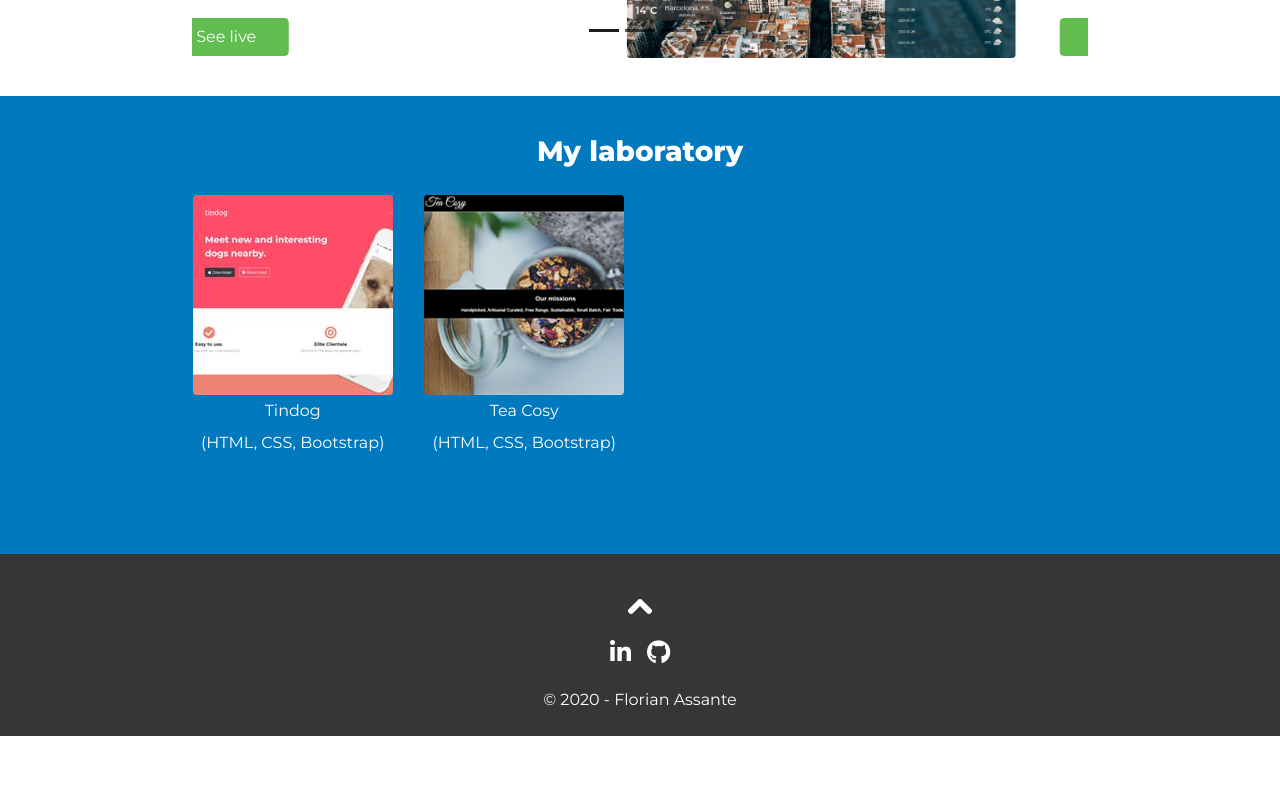
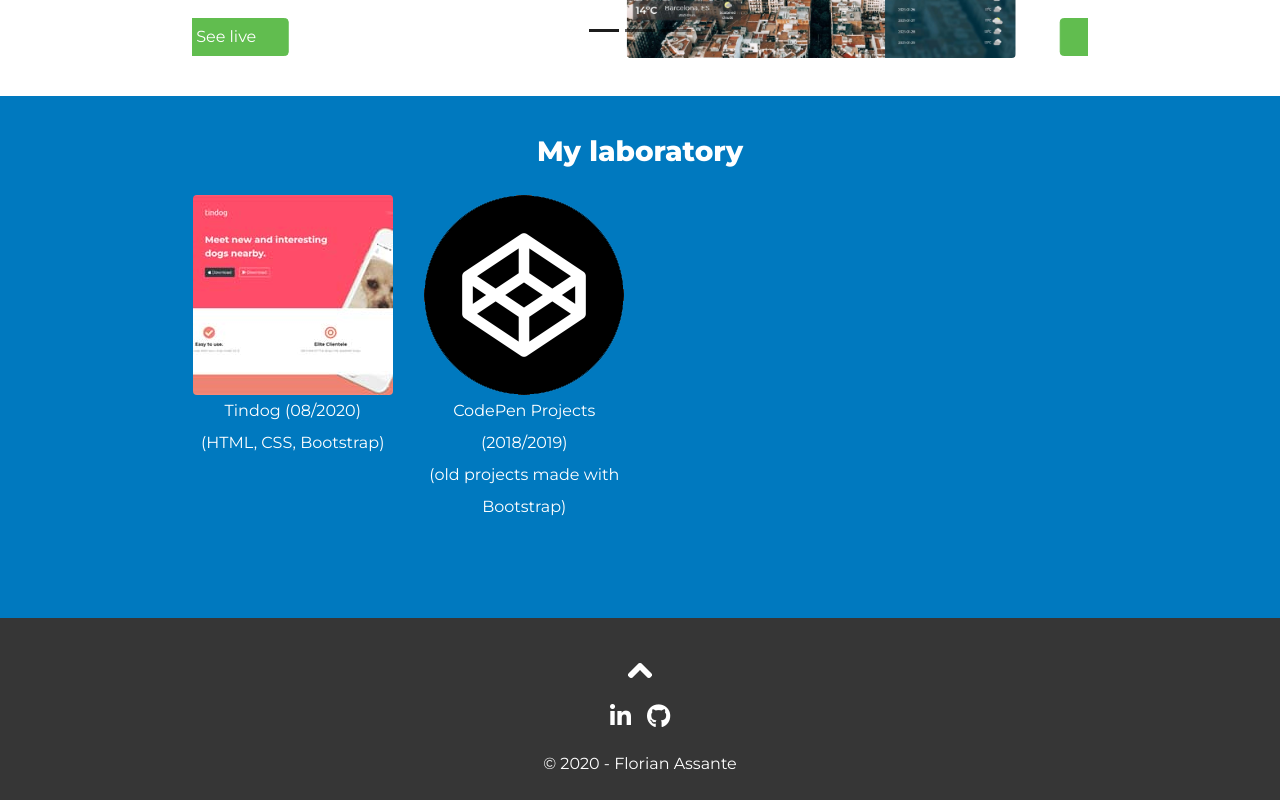
Before and after one commit to Raynnon/cv, a React (Create React App) app: page / in a window 1280 px wide. Shown: the part 2185-2985 px from the top of the page. Before the commit the page ends 2921 px from the top, so only its background shows below. Built offline with nearby package versions, Linux system fonts and the light colour scheme.

Commit message:
added codepen to my laboratory

```diff
--- a/src/components/my-laboratory/MyLaboratory.js
+++ b/src/components/my-laboratory/MyLaboratory.js
@@ -16,16 +16,16 @@ const MyLaboratory = () => {
       <h3>My laboratory</h3>
       <Row xl={4} lg={3} xs={2}>
         <Project
-          name="Tindog"
+          name="Tindog (08/2020)"
           technologies="HTML, CSS, Bootstrap"
           image={require("./images/tindog.jpg")}
           link="https://tindog.florian-assante.com/"
         />
         <Project
-          name="Tea Cosy"
-          technologies="HTML, CSS, Bootstrap"
-          image={require("./images/tea-cozy.png")}
-          link="https://codepen.io/Raynnon/pen/dyyQYEr"
+          name="CodePen Projects (2018/2019)"
+          technologies="old projects made with Bootstrap"
+          image={require("./images/codepen.png")}
+          link="https://codepen.io/Raynnon"
         />
         <Project />
         <Project />
```
Also changed, not shown: src/components/my-laboratory/images/codepen.png (added), src/components/my-laboratory/images/documentation.png (deleted).
